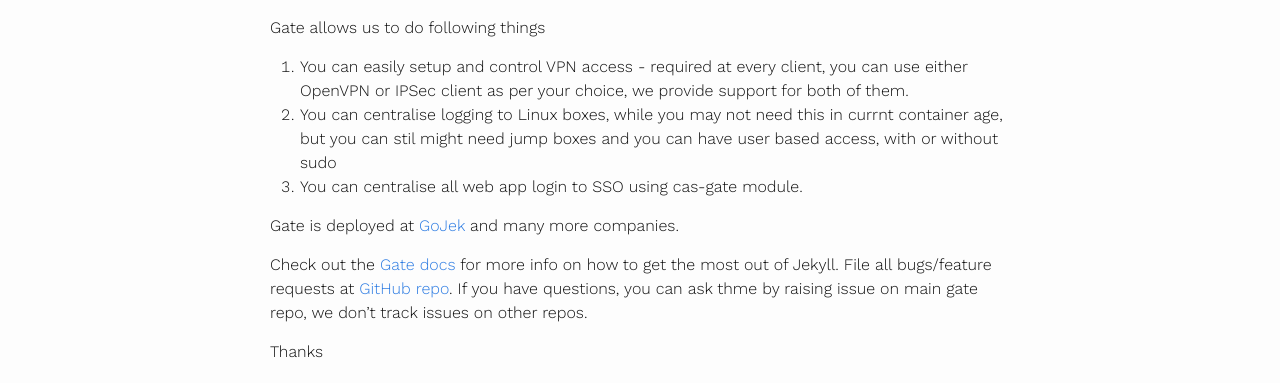
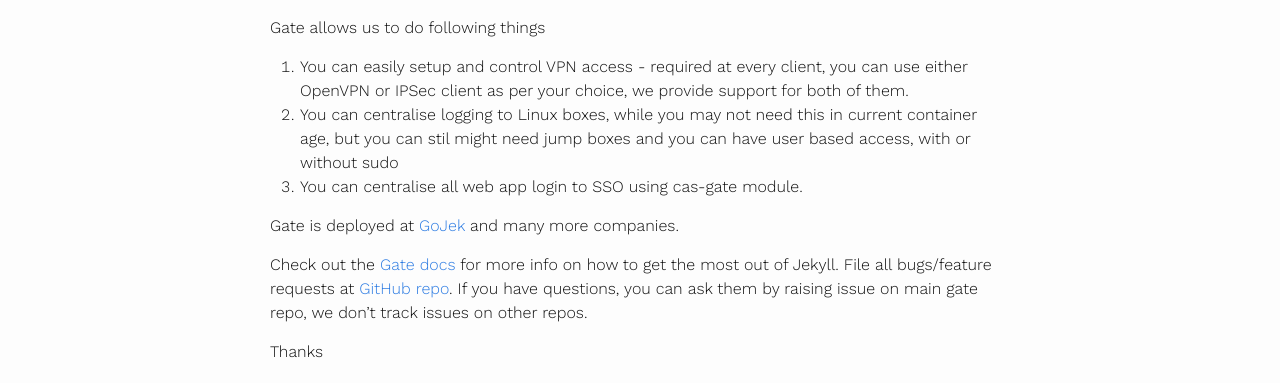
Before and after one commit to gate-sso/gate-sso.github.io, a Jekyll site: the page built from _posts/2016-07-08-welcome-to-gate.markdown, in a window 1280 px wide. Shown: the part 334-717 px from the top of the page. Built offline with Jekyll 4.4.1, drawn with Linux system fonts in a browser that asks for light colours.

Commit message:
Update 2016-07-08-welcome-to-gate.markdown

```diff
--- a/_posts/2016-07-08-welcome-to-gate.markdown
+++ b/_posts/2016-07-08-welcome-to-gate.markdown
@@ -11,12 +11,12 @@ While Gate was conceived as providing rest based authentication, I hope it evolv
 Gate allows us to do following things
 
 1. You can easily setup and control VPN access - required at every client, you can use either OpenVPN or IPSec client as per your choice, we provide support for both of them.
-2. You can centralise logging to Linux boxes, while you may not need this in currnt container age, but you can stil might need jump boxes and you can have user based access, with or without sudo
+2. You can centralise logging to Linux boxes, while you may not need this in current container age, but you can stil might need jump boxes and you can have user based access, with or without sudo
 3. You can centralise all web app login to SSO using cas-gate module.
 
 Gate is deployed at [GoJek][gojek] and many more companies.
 
-Check out the [Gate docs][gate-portal] for more info on how to get the most out of Jekyll. File all bugs/feature requests at [GitHub repo][gate-portal]. If you have questions, you can ask thme by raising issue on main gate repo, we don't track issues on other repos.
+Check out the [Gate docs][gate-portal] for more info on how to get the most out of Jekyll. File all bugs/feature requests at [GitHub repo][gate-portal]. If you have questions, you can ask them by raising issue on main gate repo, we don't track issues on other repos.
 
 Thanks
 
```
